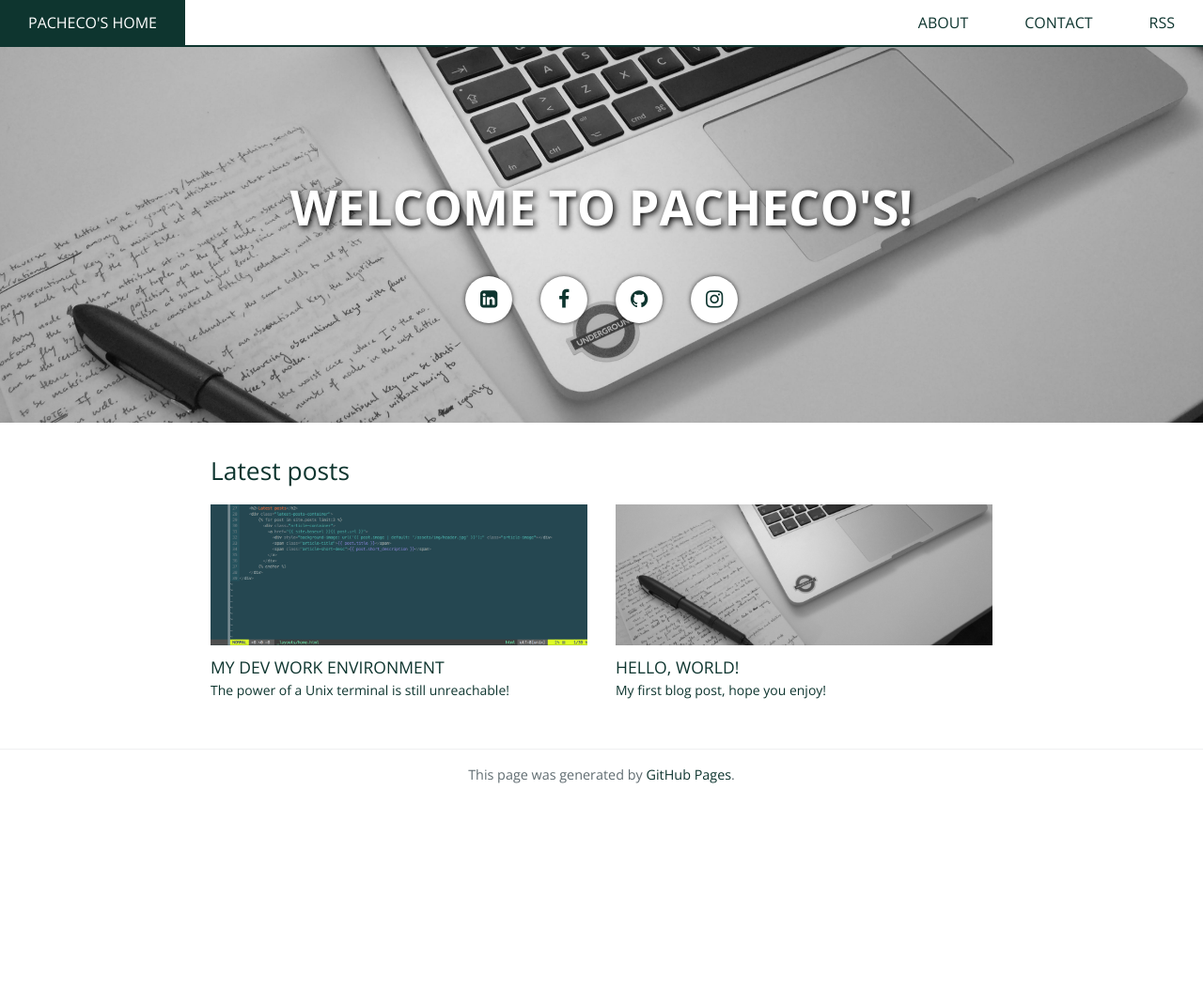
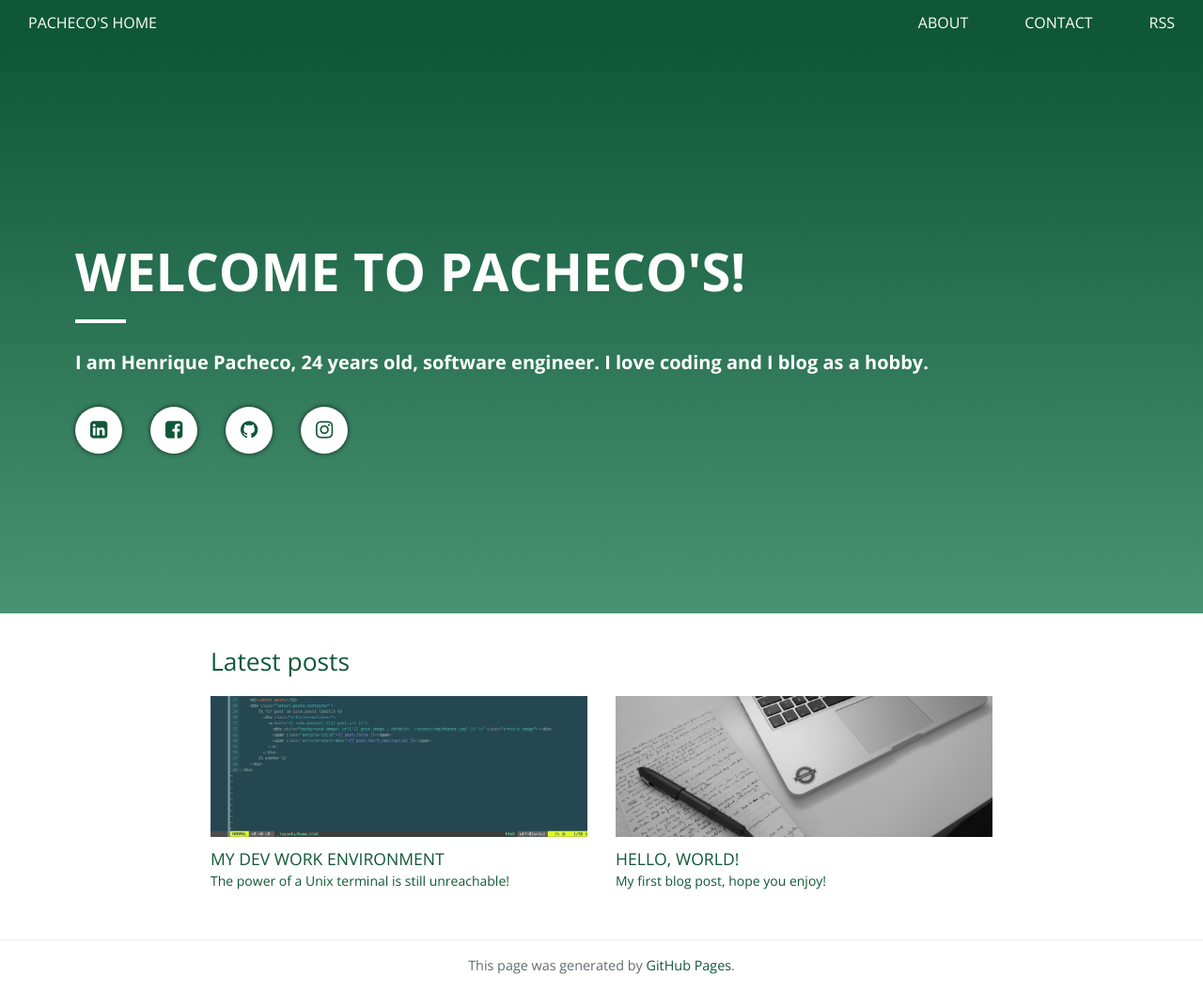
Before and after one commit to ikas/ikas.github.io, a Jekyll site: the page built from index.md, in a window 1280 px wide and 1055 px high. Shown: the whole window at 94% size. Built offline with Jekyll 4.4.1, drawn with Linux system fonts in a browser that asks for light colours; our own code applies the rules of GitHub Pages for plain Markdown files.

Commit message:
Layout revamp phase 1

```diff
--- a/_config.yml
+++ b/_config.yml
@@ -16,8 +16,7 @@
 title: Pacheco's
 email: henriquejcpacheco@gmail.com
 description: >- # this means to ignore newlines until "baseurl:"
-  Hey, I am Henrique Pacheco, software engineer @ Bsolus, Braga, Portugal.
-  This is my blog, where I post updates about the projects I'm involved and my views on broad life topics.
+  I am Henrique Pacheco, 24 years old, software engineer. I love coding and I blog as a hobby.
 baseurl: "" # the subpath of your site, e.g. /blog
 url: "http://henriquepacheco.com" # the base hostname & protocol for your site, e.g. http://example.com
 
--- a/_layouts/home.html
+++ b/_layouts/home.html
@@ -4,13 +4,14 @@ layout: default
 
 <section class="page-header">
    <h1 class="project-name">Welcome to {{ site.title | default: site.github.repository_name }}!</h1>
+   <h2 class="project-tagline">{{ site.description }}</h2>
    <div class="social-icons">
      <a href="www.linkedin.com/in/henrique-pacheco" class="btn btn-icon btn-hover-effect">
        <i class="fa fa-lg fa-linkedin-square"></i>
      </a>
 
      <a href="https://www.facebook.com/henrique.pacheco.948" class="btn btn-icon btn-hover-effect">
-       <i class="fa fa-lg fa-facebook"></i>
+       <i class="fa fa-lg fa-facebook-square"></i>
      </a>
 
      <a href="https://github.com/ikas" class="btn btn-icon btn-hover-effect">
--- a/_layouts/post.html
+++ b/_layouts/post.html
@@ -2,7 +2,7 @@
 layout: default
 ---
 
-<div style="background-image: url('{{ page.image | default: '/assets/img/header.jpg' | absolute_url }}');background-position: bottom;" class="page-header">
+<div style="background-image: url('{{ page.image | default: '/assets/img/header.jpg' | absolute_url }}');background-position:bottom;background-repeat:no-repeat;background-size:cover;" class="page-header">
   <h1 class="project-name">{{ page.title }}</h1>
   <h2 class="project-tagline">{{ page.short_description }}</h2>
 </div>
--- a/_sass/jekyll-theme-cayman.scss
+++ b/_sass/jekyll-theme-cayman.scss
@@ -1,5 +1,6 @@
 @import "normalize";
 @import "rouge-github";
+@import "palette";
 @import "variables";
 
 @mixin large {
@@ -79,7 +80,7 @@ a {
   &.btn-icon {
     border: none;
     border-radius: 50%;
-    background-color: white;
+    background-color: $theme-white;
 
     &:hover {
       background-color: $theme-default;
@@ -103,52 +104,54 @@ a {
 }
 
 .page-header {
-  color: $header-heading-color;
-  text-align: center;
+  color: $theme-white;
   height: 100%;
-  background-image: url('/assets/img/header.jpg');
-  background-repeat: no-repeat;
-  background-position: 50% 80%;
-  background-size: cover;
+  background: linear-gradient($theme-default, $theme-secondary);
 
   @include large {
-    padding: 6rem 6rem;
+    padding: 10rem 5rem;
   }
 
   @include medium {
-    padding: 4rem 4rem;
+    padding: 8rem 4rem;
   }
 
   @include small {
-    padding: 2rem 2rem;
+    padding: 6rem 2rem;
   }
 
   .project-name, .project-tagline {
-    color: #FFFFFF;
-    text-shadow: 2px 2px 6px #000000;
+    color: $theme-white;
   }
 
   .project-name {
     text-transform: uppercase;
+    // animation: fadein 2s;
 
     @include large {
-      font-size: 3.25rem;
+      font-size: 3.5rem;
     }
 
     @include medium {
-      font-size: 2.25rem;
+      font-size: 2.5rem;
     }
 
     @include small {
-      font-size: 1.75rem;
+      font-size: 2rem;
+    }
+
+    &:after {
+      content: ' ';
+      display: block;
+      width: 50px;
+      margin: 10px auto -10px 0;
+      border: 2px solid $theme-white;
     }
   }
 
   .project-tagline {
     margin-bottom: 2rem;
     font-weight: bold;
-    margin-left: 10%;
-    margin-right: 10%;
 
     @include large {
       font-size: 1.25rem;
@@ -371,10 +374,10 @@ a {
 
 
 .header-nav {
-  border-bottom: 2px solid $theme-default;
+  // border-bottom: 2px solid $theme-white;
   position: fixed;
   width: 100%;
-  background-color: $header-bg-color;
+  background-color: $theme-default;
 
   .main-nav {
     display: flex;
@@ -387,7 +390,7 @@ a {
     }
 
     a {
-      color: $theme-default;
+      color: $theme-white;
       display: block;
       text-decoration: none;
       text-transform: uppercase;
@@ -488,13 +491,13 @@ a {
 }
 
 .site-content {
-  padding-top: 50px;
+  padding-top: 48px;
 }
 
 
 .social-icons {
   display: flex;
-  justify-content: center;
+  justify-content: left;
   margin-top: 30px;
   margin-bottom: 10px;
 
--- /dev/null
+++ b/_sass/palette.scss
@@ -0,0 +1,15 @@
+/* Coolors Exported Palette - coolors.co/0d0106-ba2d0b-d5f2e3-73ba9b-003e1f */
+
+/* HSL */
+$color1: hsla(335%, 86%, 3%, 1);
+$color2: hsla(12%, 89%, 39%, 1);
+$color3: hsla(149%, 53%, 89%, 1);
+$color4: hsla(154%, 34%, 59%, 1);
+$color5: hsla(150%, 100%, 12%, 1);
+
+/* RGB */
+$color1: rgba(13, 1, 6, 1);
+$color2: rgba(186, 45, 11, 1);
+$color3: rgba(213, 242, 227, 1);
+$color5: #0F5738;
+$color4: #499273;
--- a/_sass/variables.scss
+++ b/_sass/variables.scss
@@ -5,7 +5,9 @@ $medium-breakpoint: 42em !default;
 // Headers
 $header-heading-color: #fff !default;
 $header-bg-color: white !default;
-$theme-default: #0e352f !default;
+$theme-default: $color5 !default;
+$theme-secondary: $color4 !default;
+$theme-white: white !default;
 
 // Text
 $body-text-color: #606c71 !default;
```
